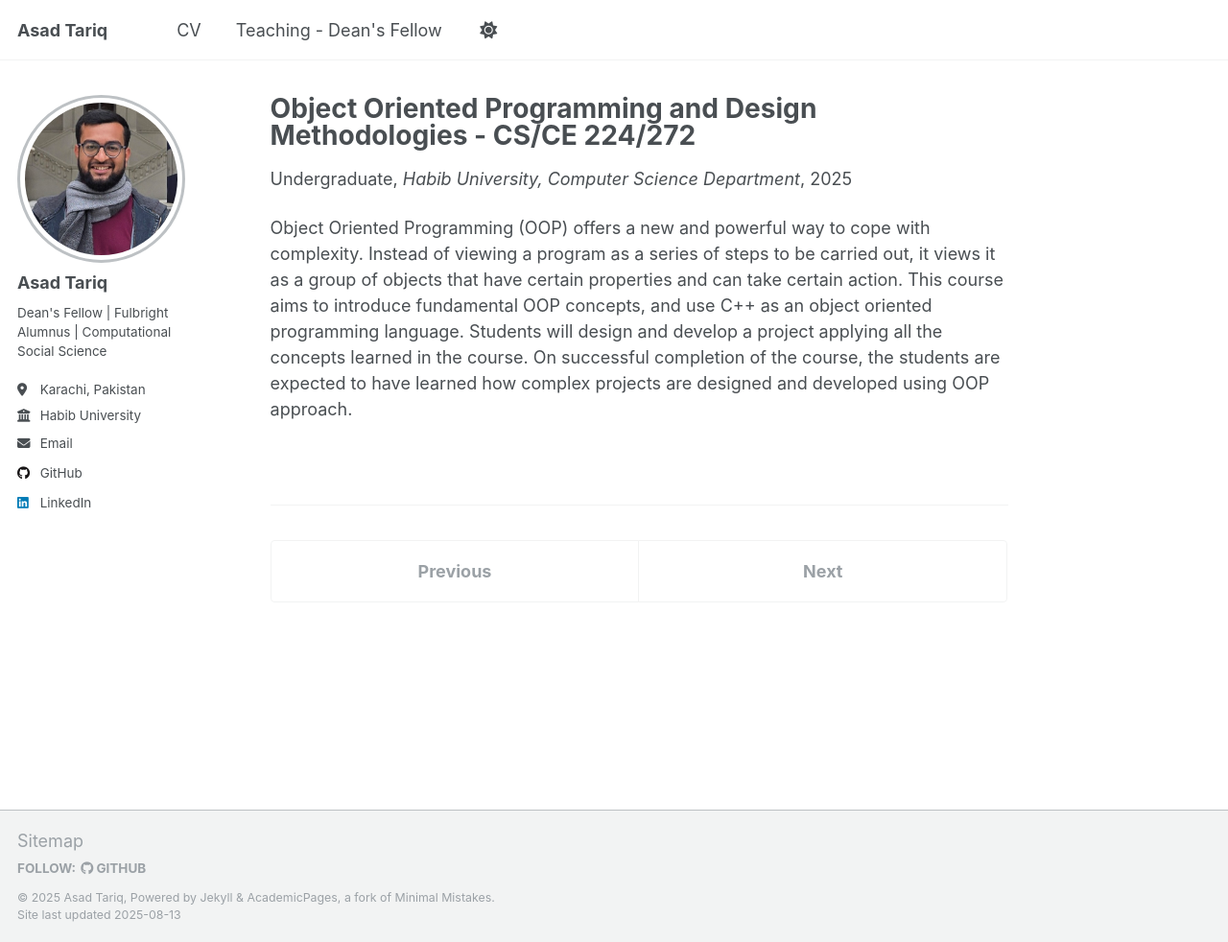
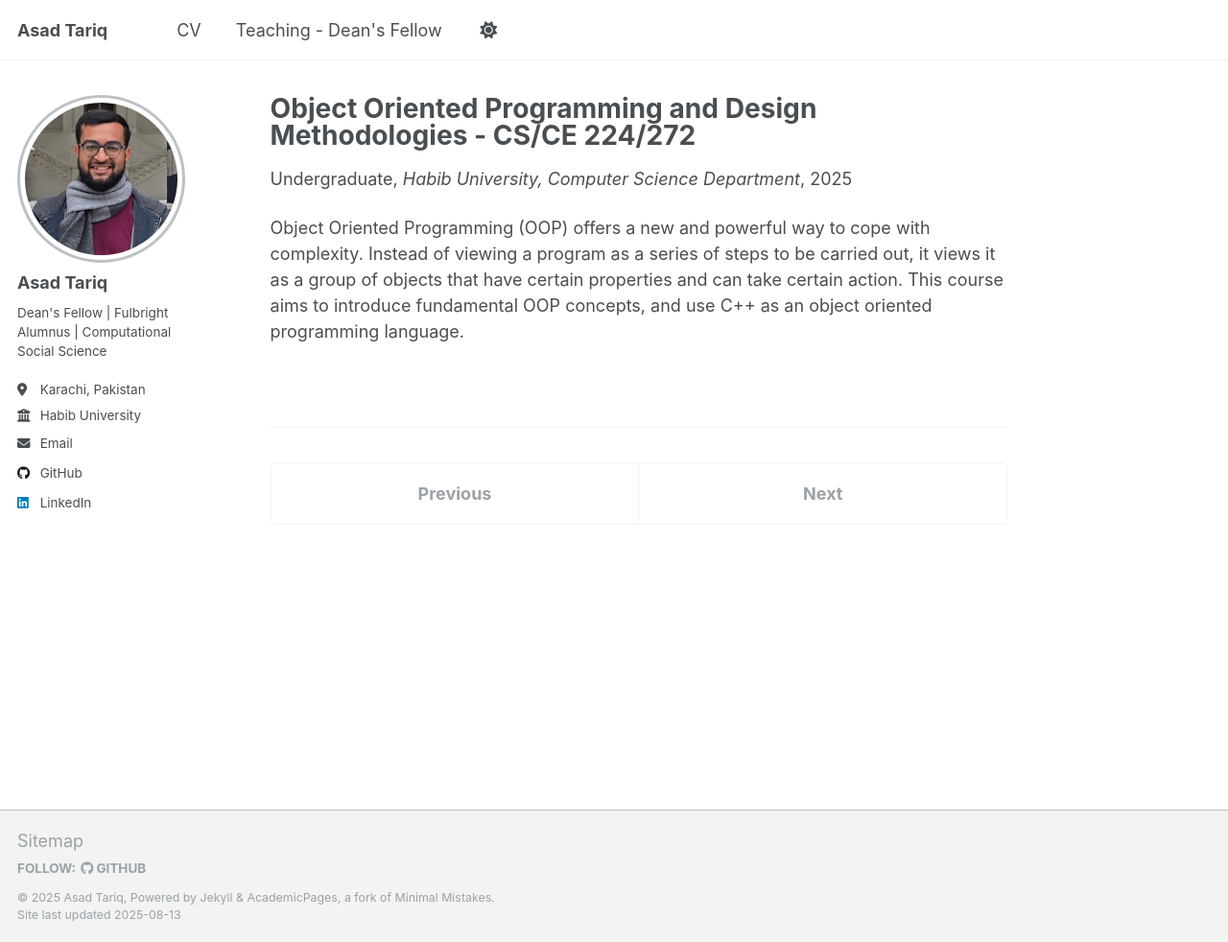
Before and after one commit to Asad-Tariq/Asad-Tariq.github.io, a Jekyll site: the page built from _teaching/oop-csce224272-fall25.md, in a window 1280 px wide and 982 px high. Shown: the whole window at 96% size. Built offline with Jekyll 4.4.1, drawn with Linux system fonts in a browser that asks for light colours.

Commit message:
fall 2025 updates

```diff
--- a/_teaching/oop-csce224272-fall25.md
+++ b/_teaching/oop-csce224272-fall25.md
@@ -8,4 +8,4 @@ date: 2025-08-18
 location: "Karachi, Pakistan"
 ---
 
-Object Oriented Programming (OOP) offers a new and powerful way to cope with complexity. Instead of viewing a program as a series of steps to be carried out, it views it as a group of objects that have certain properties and can take certain action. This course aims to introduce fundamental OOP concepts, and use C++ as an object oriented programming language. Students will design and develop a project applying all the concepts learned in the course. On successful completion of the course, the students are expected to have learned how complex projects are designed and developed using OOP approach.
+Object Oriented Programming (OOP) offers a new and powerful way to cope with complexity. Instead of viewing a program as a series of steps to be carried out, it views it as a group of objects that have certain properties and can take certain action. This course aims to introduce fundamental OOP concepts, and use C++ as an object oriented programming language.
```
